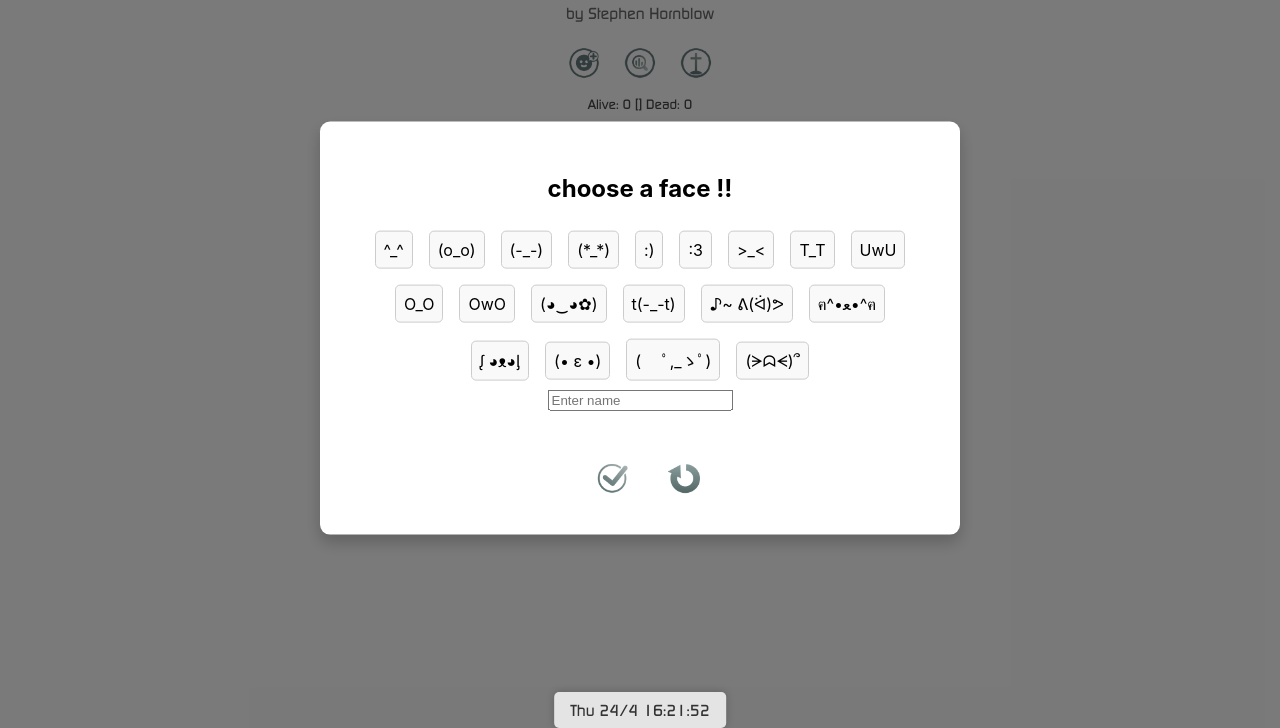
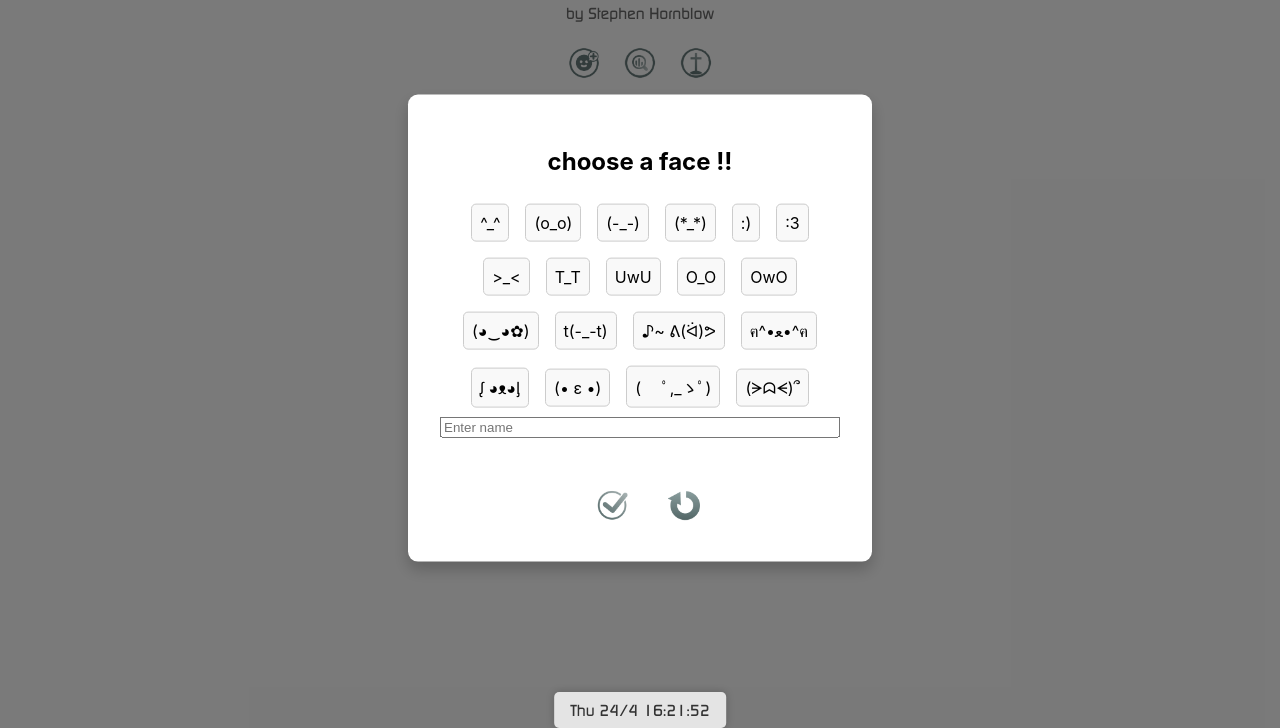
Before and after one commit to stephenhornblow/GCDComputation2, a plain HTML site: page index.html in a window 1280 px wide. Both pictures are taken after a click on the button 584 px from the left and 139 px from the top of the page. Shown: the part 72-800 px from the top of the page. Drawn offline with Linux system fonts and the light colour scheme.

Commit message:
Add files via upload

```diff
--- a/script.js
+++ b/script.js
@@ -35,6 +35,17 @@ const lifeQuotes = [
   "'The universe is made of stories, not atoms.'- Vera Nazarian",
   "'I wonder how many people I've looked at all my life and never seen.'- Haruki Murakami"
 ];
+
+const clickSound = new Audio('ClickSound.mp3');
+
+function playClickSound() {
+  clickSound.currentTime = 0; // rewind to start
+  clickSound.play();
+}
+
+document.querySelectorAll('button').forEach(btn => {
+  btn.addEventListener('click', playClickSound);
+});
 
 let lastLifeQuoteIndex = -1;
 const deathTickerQueue = [];
--- a/style.css
+++ b/style.css
@@ -131,6 +131,9 @@ body {
     box-shadow: 0 8px 16px rgba(0,0,0,0.2);
     display: none;
     z-index: 1000;
+    max-width: 400px;      /* 👈 Prevents it from getting too wide */
+    max-height: 90vh;      /* 👈 Prevents off-screen overflow */
+    overflow-y: auto;
 
   }
   .overlay {
@@ -152,6 +155,8 @@ body {
     border-radius: 5px;
     background: #f9f9f9;
     cursor: url("wii-pointer-blue.cur"), auto;
+    flex-wrap: wrap;
+    max-height: 200px;
   }
   .ascii-option:hover {
     background: #e0f7fa;
@@ -610,3 +615,9 @@ The following code is used to animate the avatars dying.
   margin-bottom: 16px;
   transition: opacity 0.3s ease;
 }
+
+#avatarName {
+  width: 100%;
+  max-width: 100%;
+  box-sizing: border-box;
+}
```
Also changed, not shown: 1 other file.
